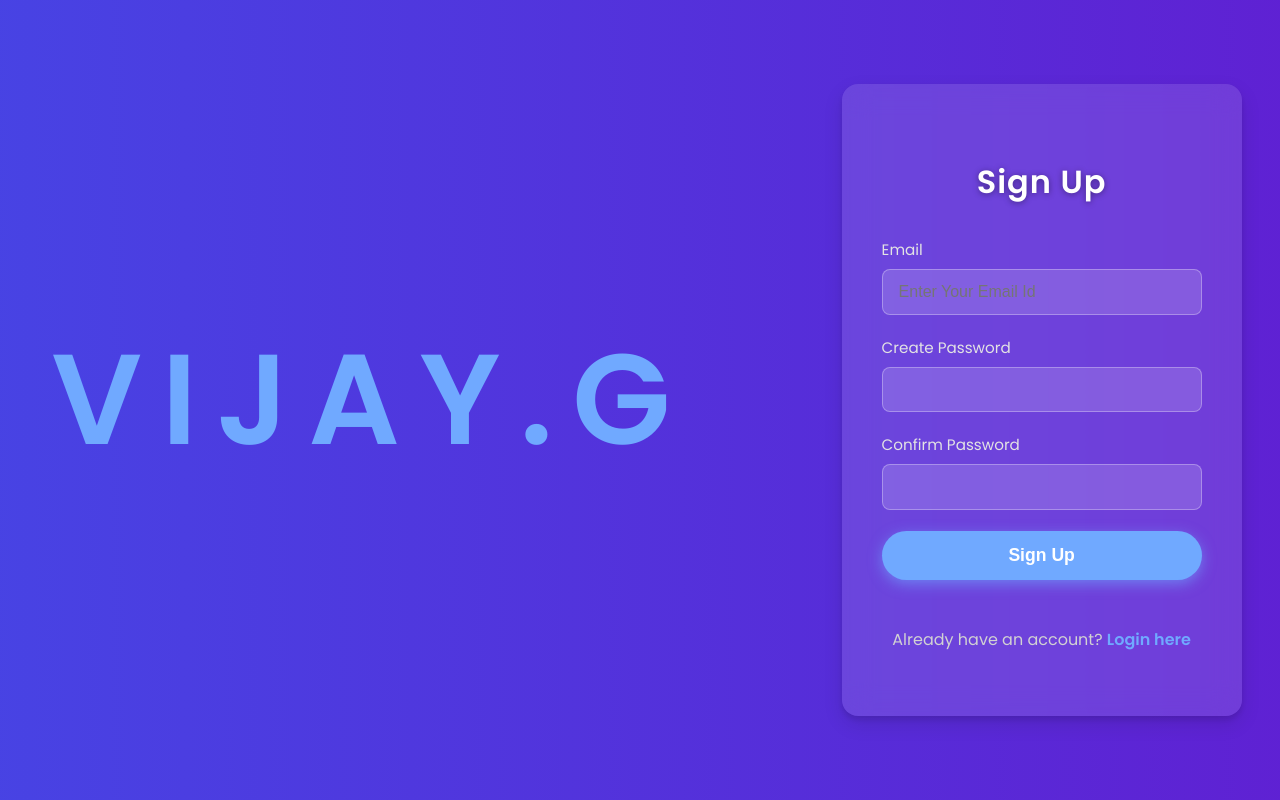
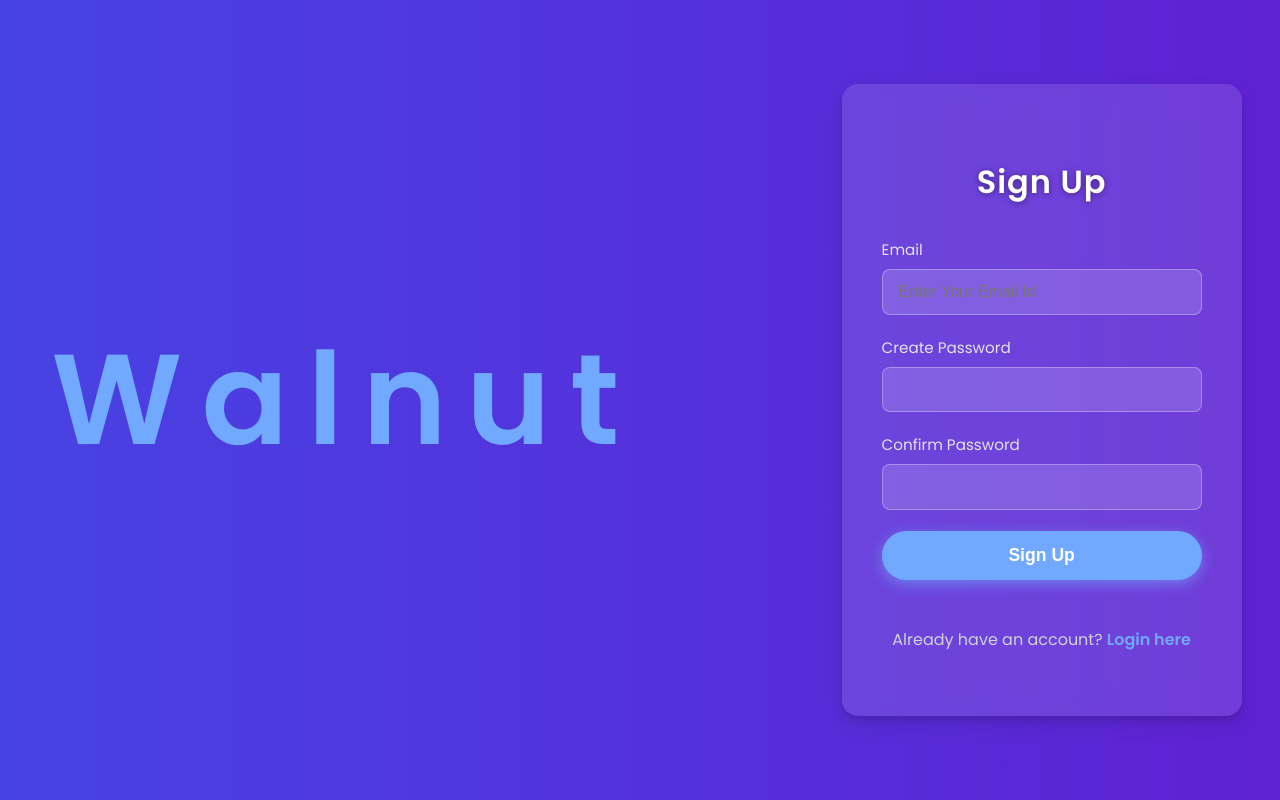
Before and after one commit to mani2213/TestWalnut, a plain HTML site: page index.html in a window 1280 px wide. Drawn offline with Linux system fonts and the light colour scheme.

Commit message:
Update index.html

```diff
--- a/index.html
+++ b/index.html
@@ -7,7 +7,7 @@
     <link rel="stylesheet" href="styles.css" />
 </head>
 <body>
-    <div id="background-text">VIJAY.G</div>
+    <div id="background-text">Walnut</div>
 
     <div class="container">
         <div class="form-wrapper" id="signup-wrapper">
```
